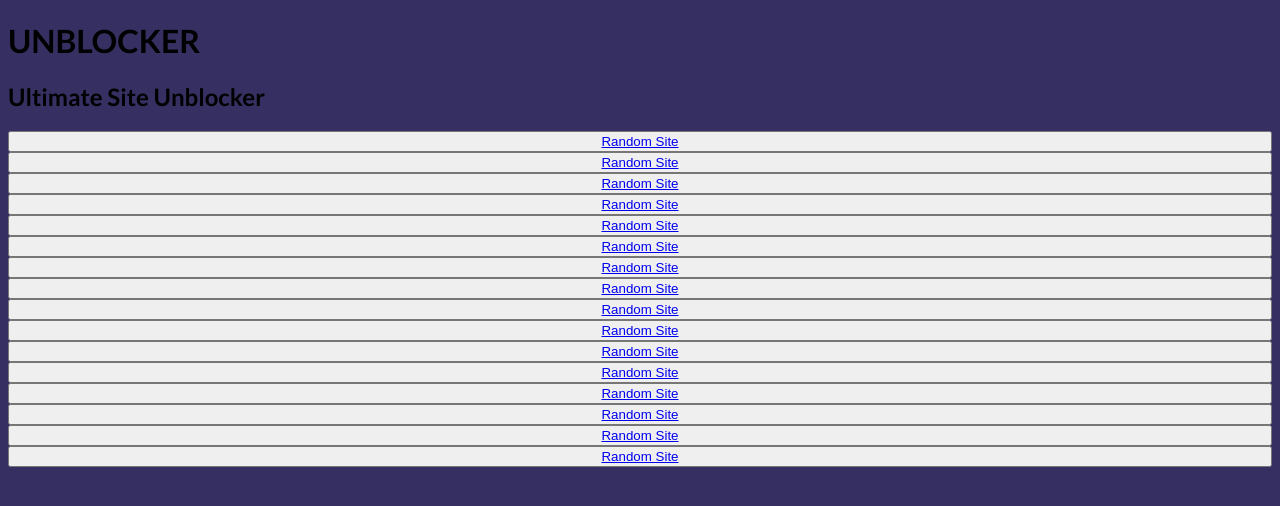
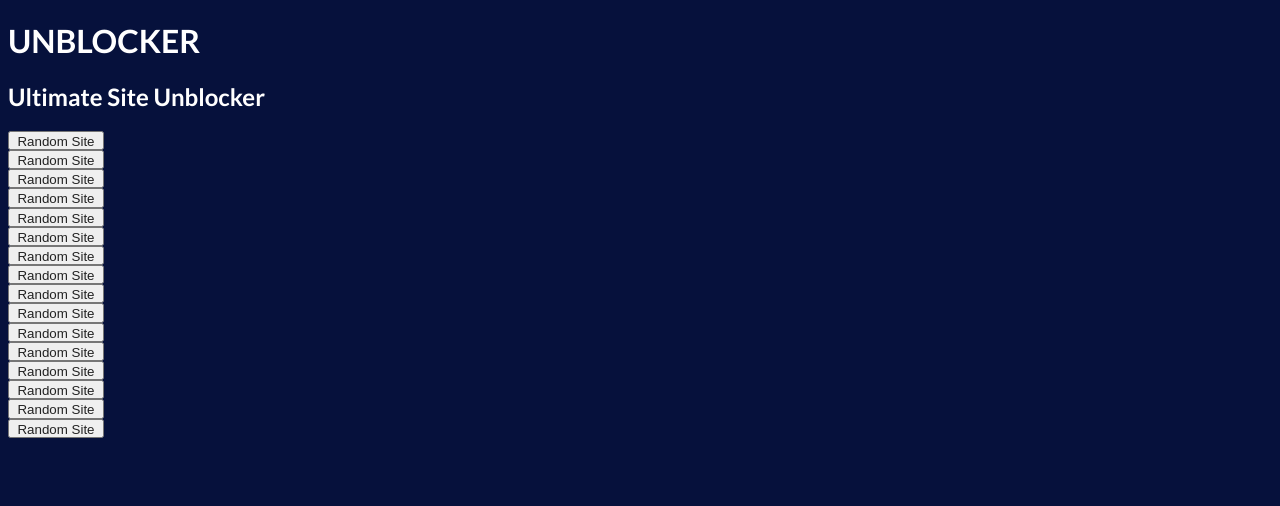
Before and after one commit to Anuragd275/Unblocker, a plain HTML site: page index.html in a window 1280 px wide. Drawn offline with Linux system fonts and the light colour scheme.

Commit message:
added new styles

```diff
--- a/style.css
+++ b/style.css
@@ -1,13 +1,24 @@
 body{
-    background-color: #363062;
+    background-color: #06113C;
     font-family: Lato, sans-serif;
 }
 
 h1, h2{
     font-family: inherit;
+    color: #fff;
+}
+
+a:link{
+    text-decoration: none;
+    color: #222;
 }
 
 .top-sites-area{
     display: flex;
     flex-direction: column;
 }
+
+.top-sites{
+    height: 1.2rem;
+    width: 6rem;
+}
```
